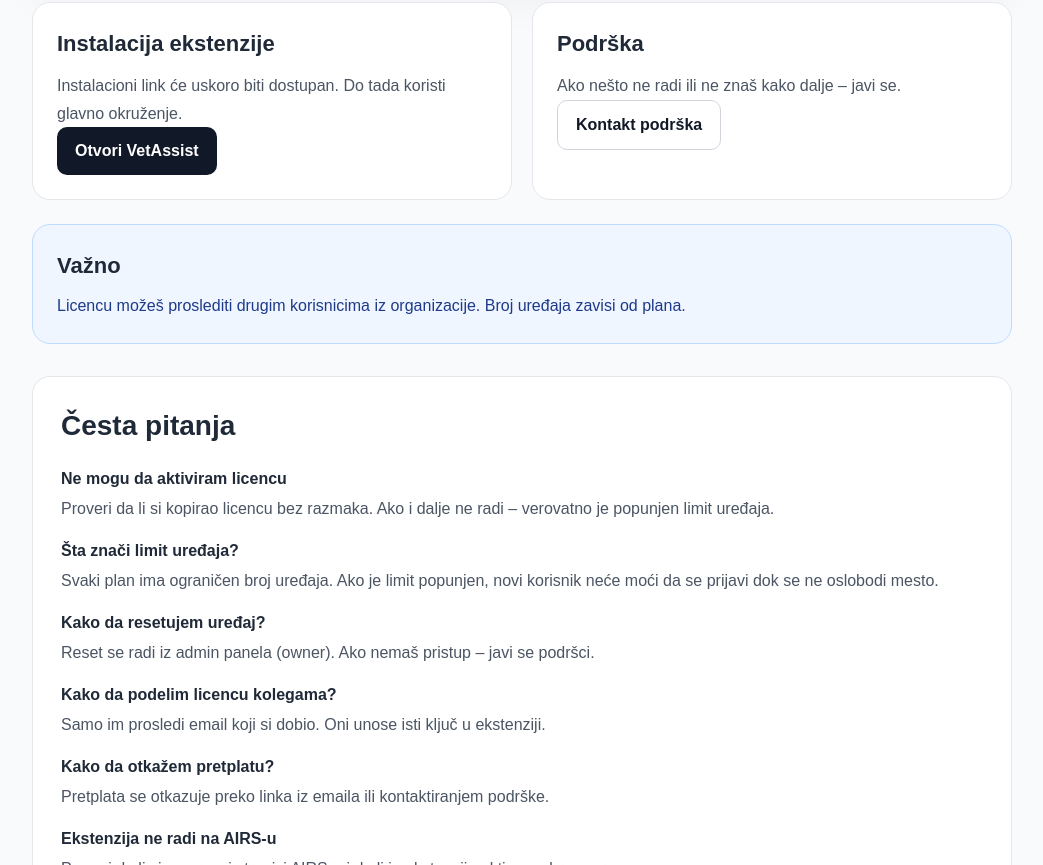
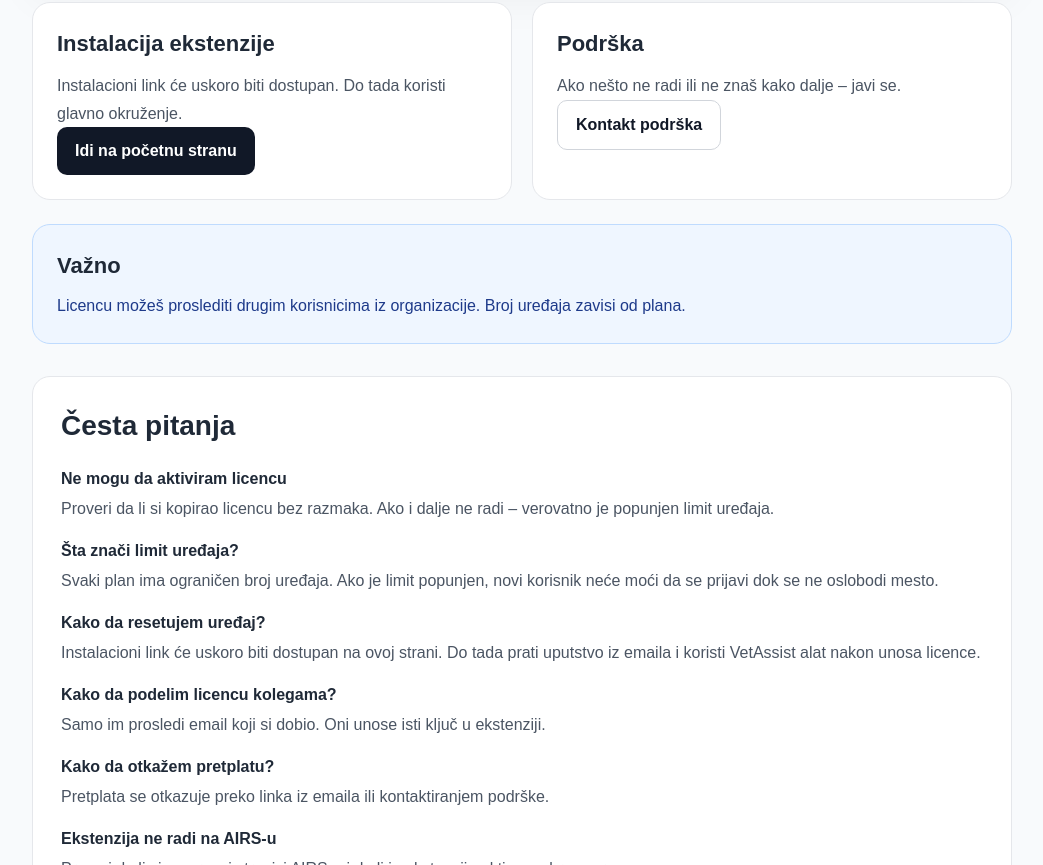
Before and after one commit to vladimirsapundzic85/vetasist-app, a Next.js app: page /app/install in a window 1280 px wide. Shown: the part 660-1525 px from the top of the page, without its empty margins (118-1161 px from the left). Built offline with nearby package versions, Linux system fonts and the light colour scheme.

Commit message:
Update page.tsx

```diff
--- a/app/app/install/page.tsx
+++ b/app/app/install/page.tsx
@@ -133,7 +133,7 @@ export default function InstallPage() {
                   fontWeight: 700,
                 }}
               >
-                Otvori VetAssist
+                Idi na početnu stranu
               </a>
             </div>
 
@@ -222,7 +222,7 @@ export default function InstallPage() {
               <div>
                 <strong>Kako da resetujem uređaj?</strong>
                 <p style={{ margin: "6px 0 0", color: "#4b5563" }}>
-                  Reset se radi iz admin panela (owner). Ako nemaš pristup – javi se podršci.
+                  Instalacioni link će uskoro biti dostupan na ovoj strani. Do tada prati uputstvo iz emaila i koristi VetAssist alat nakon unosa licence.
                 </p>
               </div>
 
```
